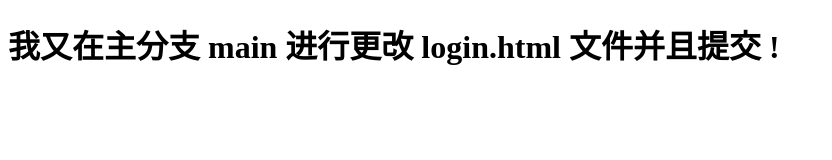
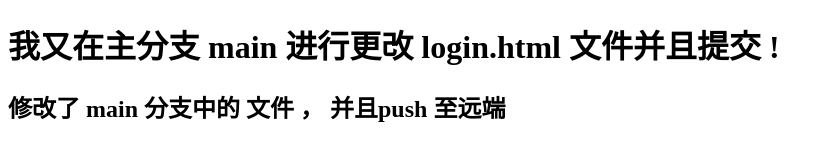
Before and after one commit to PolarisCChen/GitHub_SSHTesting, a plain HTML site: page index.html in a window 1280 px wide. Shown: the whole page, without its empty margins (0-832 px from the left). Drawn offline with Linux system fonts and the light colour scheme.

Commit message:
修改了 main 主分支中的文件并且上传至 Github

```diff
--- a/index.html
+++ b/index.html
@@ -7,5 +7,6 @@
 </head>
 <body>
     <h1> 我又在主分支 main 进行更改 login.html 文件并且提交 ! </h1>
+    <h2> 修改了 main 分支中的 文件 ， 并且push 至远端</h2>
 </body>
 </html>
```
